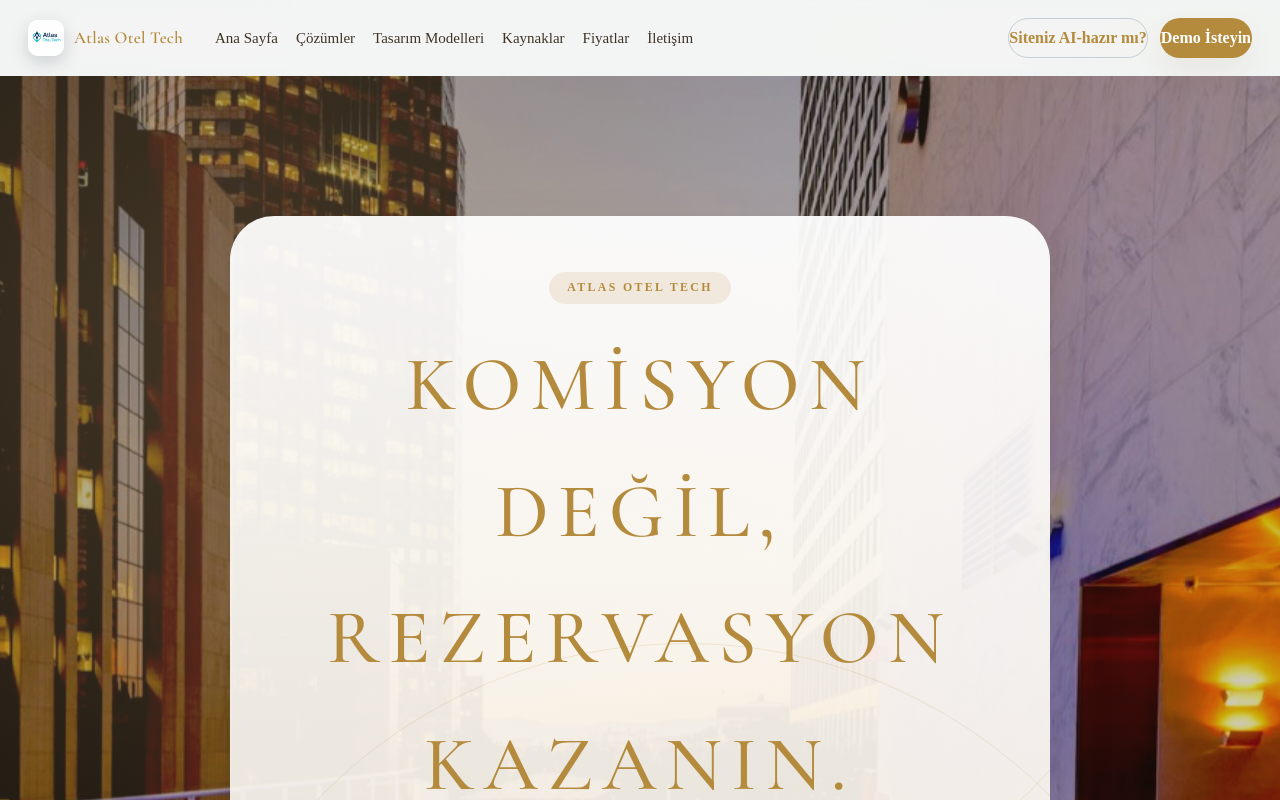
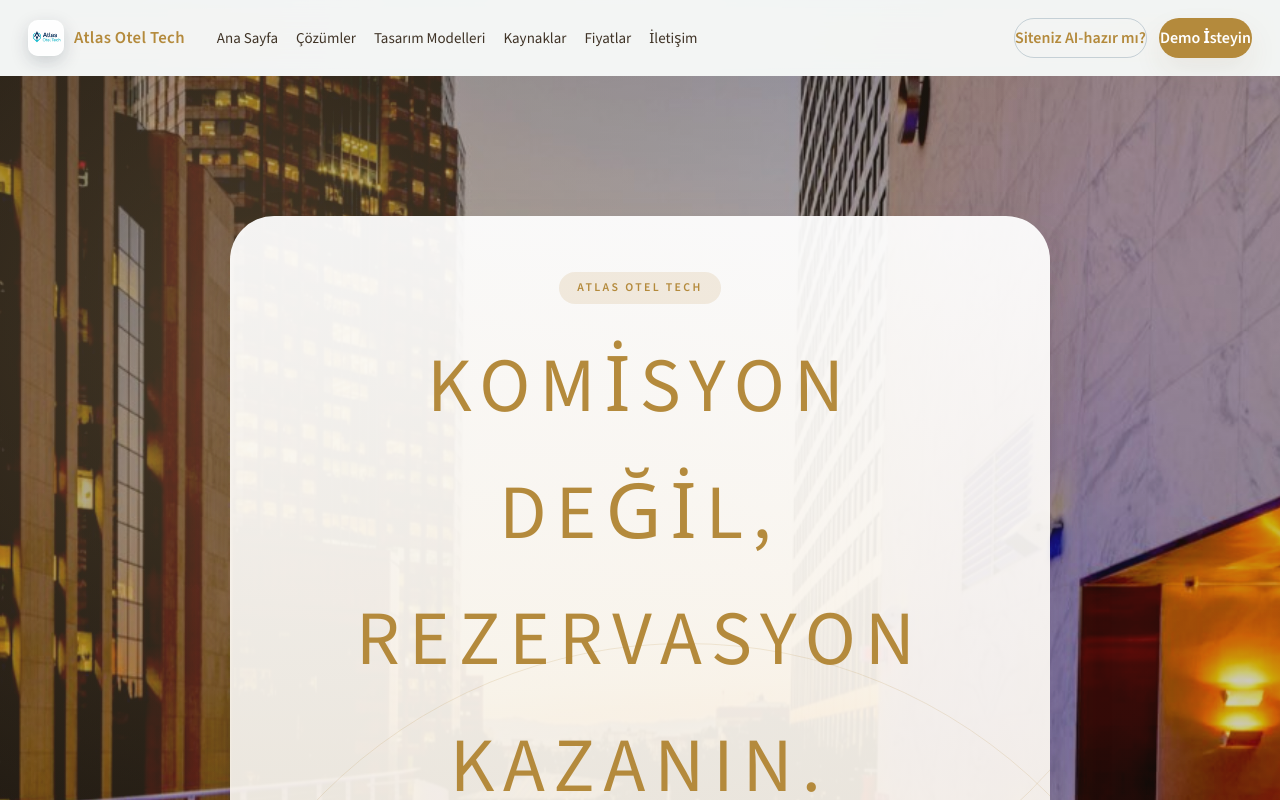
Before and after one commit to weliakcay/atlas-otel-tech, a Next.js app: page / in a window 1280 px wide. Shown: the top 800 px of the page. Built offline with nearby package versions, Linux system fonts and the light colour scheme.

Commit message:
feat: apply novatel-inspired theme refresh

```diff
--- a/src/app/globals.css
+++ b/src/app/globals.css
@@ -1,3 +1,5 @@
+@import url("https://fonts.googleapis.com/css2?family=Cormorant+Garamond:wght@400;500;600;700&family=Source+Sans+3:wght@300;400;500;600;700&display=swap");
+
 :root {
   color-scheme: light;
   --color-background: #f6f1e8;
@@ -17,9 +19,9 @@
   --radius-md: 18px;
   --radius-sm: 12px;
   --section-max-width: 1280px;
-  --font-base-stack: var(--font-base), "Source Sans 3", system-ui, -apple-system,
-    BlinkMacSystemFont, "Segoe UI", sans-serif;
-  --font-heading-stack: var(--font-heading), "Cormorant Garamond", "Times New Roman", serif;
+  --font-base-stack: "Source Sans 3", system-ui, -apple-system, BlinkMacSystemFont, "Segoe UI",
+    sans-serif;
+  --font-heading-stack: "Cormorant Garamond", "Times New Roman", serif;
   --transition-base: 260ms cubic-bezier(0.16, 1, 0.3, 1);
 }
 
--- a/src/app/layout.tsx
+++ b/src/app/layout.tsx
@@ -1,21 +1,6 @@
 import type { Metadata } from "next";
-import { Cormorant_Garamond, Source_Sans_3 } from "next/font/google";
 import Script from "next/script";
 import "./globals.css";
-
-const baseSans = Source_Sans_3({
-  variable: "--font-base",
-  subsets: ["latin"],
-  display: "swap",
-  weight: ["300", "400", "500", "600", "700"],
-});
-
-const headingSerif = Cormorant_Garamond({
-  variable: "--font-heading",
-  subsets: ["latin"],
-  display: "swap",
-  weight: ["400", "500", "600", "700"],
-});
 
 export const metadata: Metadata = {
   title: "Atlas Otel Tech — 7 Günde AI-Hazır Otel Web Sitesi & Rezervasyon",
@@ -60,7 +45,7 @@ export default function RootLayout({
 }>) {
   return (
     <html lang="tr">
-      <body className={`${baseSans.variable} ${headingSerif.variable}`}>
+      <body>
         {children}
       </body>
       <Script id="atlas-org-schema" type="application/ld+json">
```
